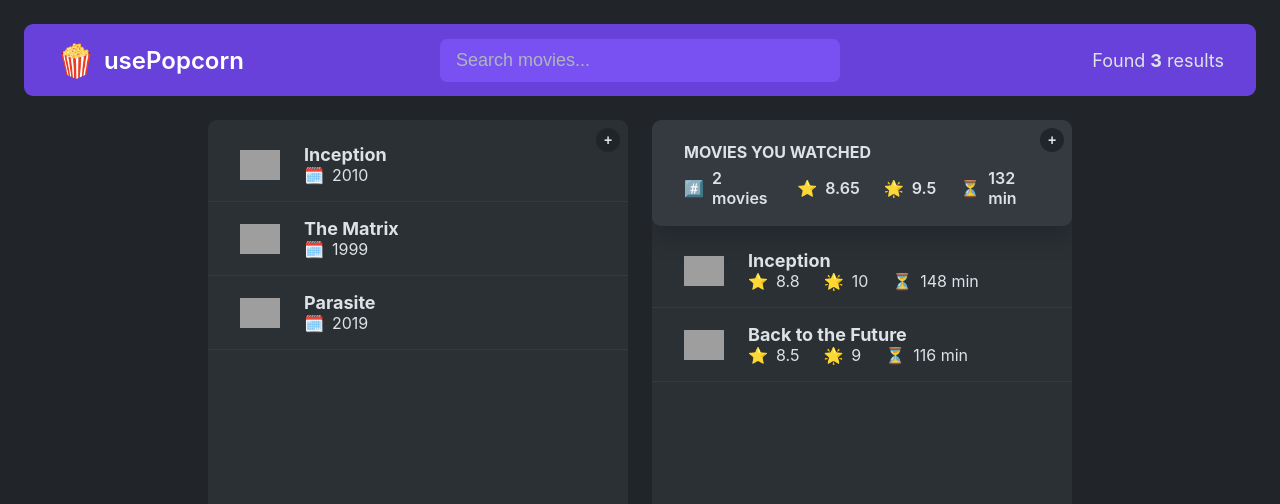
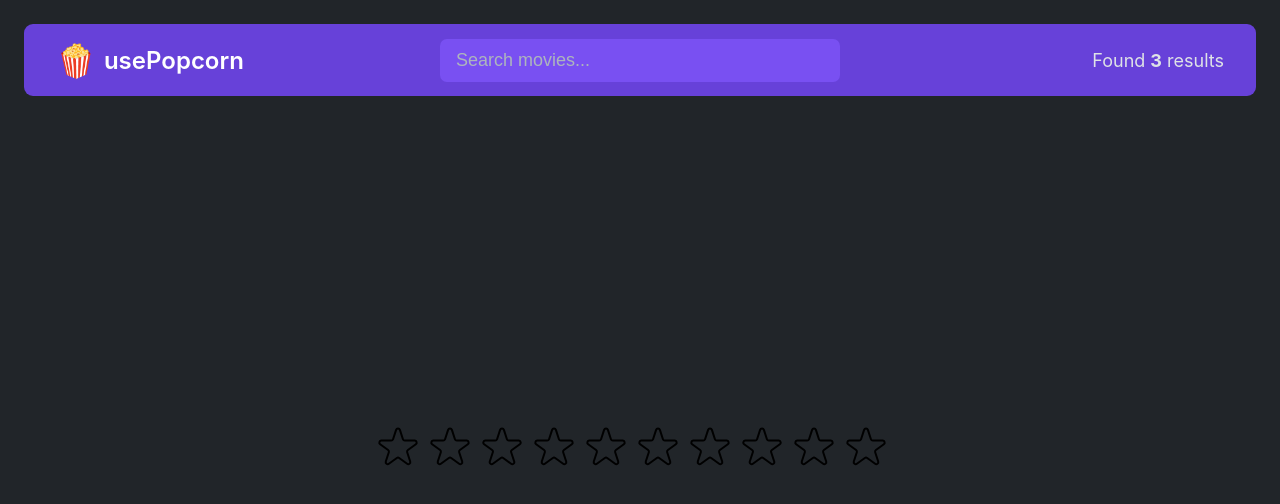
Before and after one commit to Vasudevshetty/React_JS, a React (Create React App) app in the folder usepopcorn/: page / in a window 1280 px wide. Shown: the top 504 px of the page. Built offline with nearby package versions, Linux system fonts and the light colour scheme; grey boxes are pictures that could not be loaded.

Commit message:
Created a reusable star rating div.

```diff
--- a/usepopcorn/src/App.js
+++ b/usepopcorn/src/App.js
@@ -3,6 +3,7 @@
 import { tempMovieData, tempWatchedData } from "./data";
 import { useState } from "react";
 import { Main, Movies, WatchedMovies } from "./components/Main";
+import StarRating from "./components/StarRating";
 
 export const average = (array) =>
   array.reduce((acc, curr) => (acc = acc + curr), 0) / array.length;
@@ -15,8 +16,9 @@
     <>
       <NavBar numResults={movies.length}></NavBar>
       <Main>
-        <Movies movies={movies} />
-        <WatchedMovies watchedMovies={watchedMovies} />
+        {/* <Movies movies={movies} /> */}
+        <StarRating starsCount={10}></StarRating>
+        {/* <WatchedMovies watchedMovies={watchedMovies} /> */}
       </Main>
     </>
   );
--- /dev/null
+++ b/usepopcorn/src/components/StarRating.js
@@ -0,0 +1,89 @@
+import { useState } from "react";
+
+const styles = {
+  container: {
+    display: "flex",
+    alignItems: "center",
+    gap: "16px",
+  },
+  starContainer: {
+    display: "flex",
+    gap: "4px",
+  },
+  text: {
+    lineHeight: "1",
+    margin: "0",
+  },
+  star: {
+    width: "48px",
+    height: "48px",
+    display: "block",
+    cursor: "pointer",
+  },
+};
+
+export default function StarRating({ starsCount = 5, onClick }) {
+  const [rating, setRating] = useState(0);
+  const [tempRating, setTempRating] = useState(0);
+
+  const handleRating = function (rate) {
+    setRating(rate);
+  };
+
+  return (
+    <div style={styles.container}>
+      <div style={styles.starContainer}>
+        {Array.from({ length: +starsCount }, (_, i) => (
+          <Star
+            key={i}
+            rating={rating}
+            full={tempRating ? tempRating >= i + 1 : rating >= i + 1}
+            onRate={() => {
+              handleRating(i + 1);
+            }}
+            onHoverIn={() => setTempRating(i + 1)}
+            onHoverOut={() => setTempRating(0)}
+          />
+        ))}
+      </div>
+      <p style={styles.text}>{tempRating || rating || ""}</p>
+    </div>
+  );
+}
+
+function Star({ full, onRate, onHoverIn, onHoverOut }) {
+  return (
+    <span
+      role="button"
+      style={styles.star}
+      onClick={onRate}
+      onMouseEnter={onHoverIn}
+      onMouseLeave={onHoverOut}
+    >
+      {!full ? (
+        <svg
+          xmlns="http://www.w3.org/2000/svg"
+          fill="none"
+          viewBox="0 0 24 24"
+          stroke="#000"
+        >
+          <path
+            strokeLinecap="round"
+            strokeLinejoin="round"
+            strokeWidth="{2}"
+            d="M11.049 2.927c.3-.921 1.603-.921 1.902 0l1.519 4.674a1 1 0 00.95.69h4.915c.969 0 1.371 1.24.588 1.81l-3.976 2.888a1 1 0 00-.363 1.118l1.518 4.674c.3.922-.755 1.688-1.538 1.118l-3.976-2.888a1 1 0 00-1.176 0l-3.976 2.888c-.783.57-1.838-.197-1.538-1.118l1.518-4.674a1 1 0 00-.363-1.118l-3.976-2.888c-.784-.57-.38-1.81.588-1.81h4.914a1 1 0 00.951-.69l1.519-4.674z"
+          />
+        </svg>
+      ) : (
+        <svg
+          xmlns="http://www.w3.org/2000/svg"
+          viewBox="0 0 20 20"
+          fill="#000"
+          stroke="#000"
+        >
+          <path d="M9.049 2.927c.3-.921 1.603-.921 1.902 0l1.07 3.292a1 1 0 00.95.69h3.462c.969 0 1.371 1.24.588 1.81l-2.8 2.034a1 1 0 00-.364 1.118l1.07 3.292c.3.921-.755 1.688-1.54 1.118l-2.8-2.034a1 1 0 00-1.175 0l-2.8 2.034c-.784.57-1.838-.197-1.539-1.118l1.07-3.292a1 1 0 00-.364-1.118L2.98 8.72c-.783-.57-.38-1.81.588-1.81h3.461a1 1 0 00.951-.69l1.07-3.292z" />
+        </svg>
+      )}
+    </span>
+  );
+}
--- a/usepopcorn/src/index.css
+++ b/usepopcorn/src/index.css
@@ -185,3 +185,14 @@
   align-items: center;
   gap: 0.8rem;
 }
+
+.rating {
+  background-color: var(--color-background-100);
+  border-radius: 0.9rem;
+  padding: 2rem 2.4rem;
+  margin-bottom: 0.8rem;
+  font-weight: 600;
+  display: flex;
+  flex-direction: column;
+  gap: 2.4rem;
+}
```
